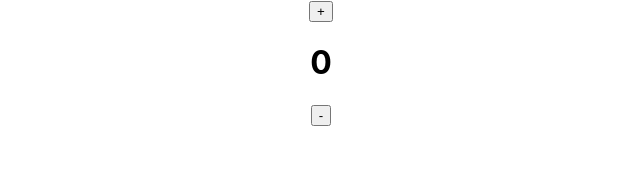
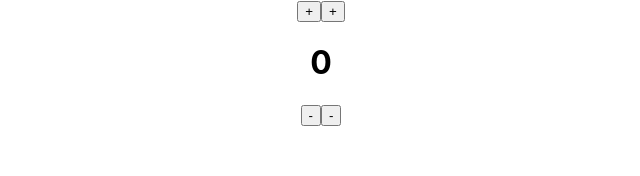
Before and after one commit to a19860101/20220313, a React (Create React App) app in the folder react/my-react/: page / in a window 1280 px wide. Shown: the top 176 px of the page, without its empty margins (319-959 px from the left). Built offline with nearby package versions, Linux system fonts and the light colour scheme.

Commit message:
20220717

```diff
--- a/react/my-react/src/Counter.js
+++ b/react/my-react/src/Counter.js
@@ -2,11 +2,16 @@ import {useState} from 'react'
 const Counter = ()=>{
     const [count, setCount] = useState(0);
 
+    const countMinus = () => setCount(data => data -= 1);
+    // const countMinus = () => {return setCount((data) => {return data -= 1})};
+
     return (
         <>
-            <button>+</button>
+            <button onClick={()=>{return setCount((data)=>{return data += 1})}}>+</button>
+            <button onClick={()=>setCount(data => data += 1)}>+</button>
             <h1>{count}</h1>
-            <button>-</button>
+            <button onClick={()=>setCount(data => data -= 1)}>-</button>
+            <button onClick={countMinus}>-</button>
         </>
     )
 }
```
